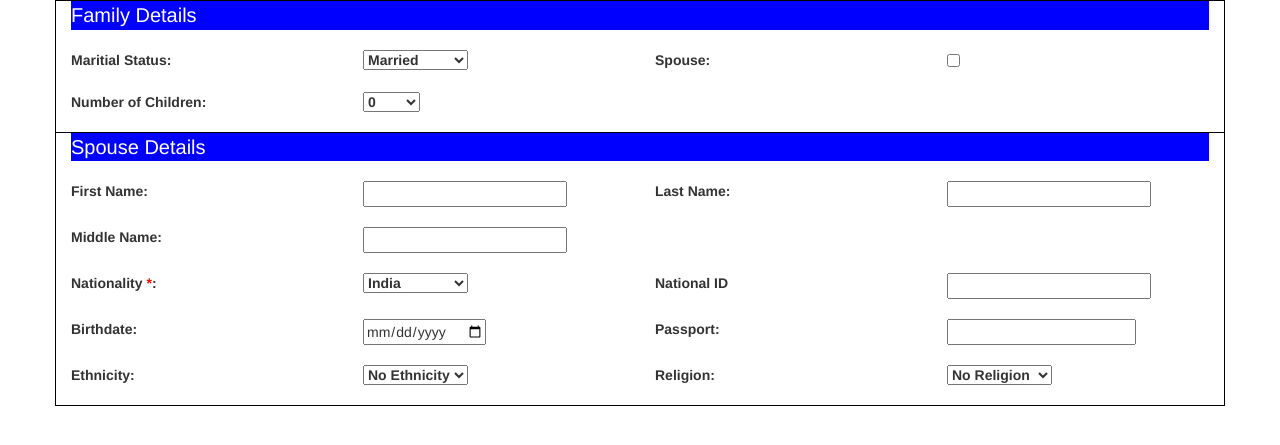
After one commit to riya2802/newapp, a Django app: template jobDetails/templates/Family.html in a window 1280 px wide. The commit adds this page. Shown: the top 445 px of the page. Run offline with Django 3.2, Linux system fonts and the light colour scheme; the template is opened without the code that fills it, so the values that code supplies are empty; some libraries are stand-ins or nearby versions.

Commit message:
family page is there

```diff
--- /dev/null
+++ b/jobDetails/templates/Family.html
@@ -0,0 +1,113 @@
+<!DOCTYPE html>
+<html>
+<head>
+	<title>Family Information</title>
+	  <meta charset="utf-8">
+<style >
+		  .required {
+  color: red;
+}
+</style>
+  <meta name="viewport" content="width=device-width, initial-scale=1">
+  <link rel="stylesheet" href="https://maxcdn.bootstrapcdn.com/bootstrap/3.4.0/css/bootstrap.min.css">
+  <script src="https://ajax.googleapis.com/ajax/libs/jquery/3.4.1/jquery.min.js"></script>
+  <script src="https://maxcdn.bootstrapcdn.com/bootstrap/3.4.0/js/bootstrap.min.js"></script>
+</head>
+</head>
+<body>
+	<form method= "post"action="">
+	{% csrf_token %}
+	<div class="container" style="border:1px solid black;">
+		<div style="font-size: 20px; background-color: blue; color: white">Family Details</div><br>
+			<div class="row">
+		  		<div class="col-sm-3" ><b>Maritial Status:</b></div>
+		   		<div class="col-sm-3"><b>
+					<select name="maritialstatus">
+				  	<option value="Married">Married</option>
+				  	<option value="Single">Single</option>
+				  	<option value="countryasyouwant">As you want</option>
+				  	<option value="countryasyouwant">As you want</option>
+					</select></b>
+				</div>
+		  		<div class="col-sm-3"><b>Spouse:</b></div>
+		  		<div class="col-sm-3"><b> <input type="checkbox" value="Working"></b></div>
+			</div><br>
+			<div class="row">
+		  		<div class="col-sm-3" ><b>Number of Children:</b></div>
+		   		<div class="col-sm-3"><b>
+					<select name="numberofchildren">
+				  	<option value="0">0</option>
+				  	<option value="1">1</option>
+				  	<option value="2">2</option>
+				  	<option value="3">3</option>
+				  	<option value="4">4</option>
+				  	<option value="more">more</option>
+					</select></b>
+				</div>
+		  		<div class="col-sm-3"><b></b></div>
+		  		<div class="col-sm-3"><b></b></div>
+			</div>
+		<br>
+	</div>
+
+	<div class="container" style="border:1px solid black; border-top: hidden;">
+		<div style="font-size: 20px; background-color: blue; color: white ">Spouse Details</div><br>
+			<div class="row">
+		  		<div class="col-sm-3" ><b>First Name:</b></div>
+		  		<div class="col-sm-3" ><b><input type="text" name="spousefirstname"></b></div>
+		  		<div class="col-sm-3"><b>Last Name:</b></div>
+		  		<div class="col-sm-3"><b><input type="text" name="spouselastname"></b></div>
+		  	</div>
+		  	<br>
+			<div class="row">
+		  		<div class="col-sm-3" ><b>Middle Name:</b></div>
+		   		<div class="col-sm-3" ><b><input type="text" name="spousemiddlename"></b></div>
+		  		<div class="col-sm-3"></div>
+		  		<div class="col-sm-3"></div>
+			</div><br>
+			<div class="row">
+		 		<div class="col-sm-3" ><b>Nationality <span class="required">*</span>:</b></div>
+				<div class="col-sm-3" ><b>
+                    <select name="spousenationality" required>
+                    <option value="India">India</option>
+                    <option value="nationalityasyouwant">As you want</option>
+                    <option value="nationalityasyouwant">As you want</option>
+                    <option value="nationalityasyouwant">As you want</option>
+                    </select></b>
+                </div>
+			  	<div class="col-sm-3" ><b>National ID </b></div>
+			  	<div class="col-sm-3"><b><input type="text" name="spousenationalid" ></b></div>
+         	</div>
+			<br>
+			<div class="row">
+		 		<div class="col-sm-3" ><b>Birthdate: </b></div>
+                <div class="col-sm-3" ><input type="Date" name="spousebirthdate"></div>
+			  	<div class="col-sm-3" ><b>Passport:</b></div>
+                <div class="col-sm-3" ><input type="text" name="spousepassport" ></div>
+            </div>
+			<br>
+			<div class="row">
+            	<div class="col-sm-3" ><b>Ethnicity:</b></div>
+                <div class="col-sm-3" ><b>
+                    <select name="spouseethnicity">
+					<option value="noethnicity">No Ethnicity</option>
+					<option value="ethnicityasyouwant">As you want</option>
+					<option value="ethnicityasyouwant">As you want</option>
+					<option value="ethnicityasyouwant">As you want</option>
+                    </select></b>
+				</div>
+				<div class="col-sm-3" ><b>Religion:</b></div>
+				<div class="col-sm-3" ><b>
+					<select name="spouserelegion">
+					<option value="noreligion">No Religion</option>
+					<option value="religionasyouwant">As you want</option>
+					<option value="religionasyouwant">As you want</option>
+					<option value="religionasyouwant">As you want</option>
+					</select></b>
+				</div>
+            </div><br>
+        </div>
+	</form>
+
+</body>
+</html>
```
Also changed, not shown: jobDetails/templates/Contact.html (+13 -40 lines), jobDetails/templates/Employee.html (deleted, +0 -130 lines).
